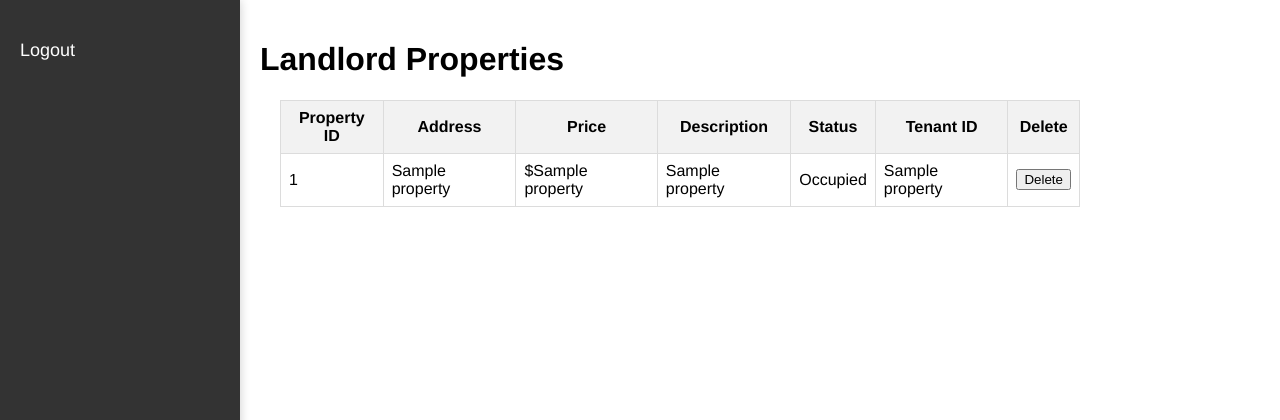
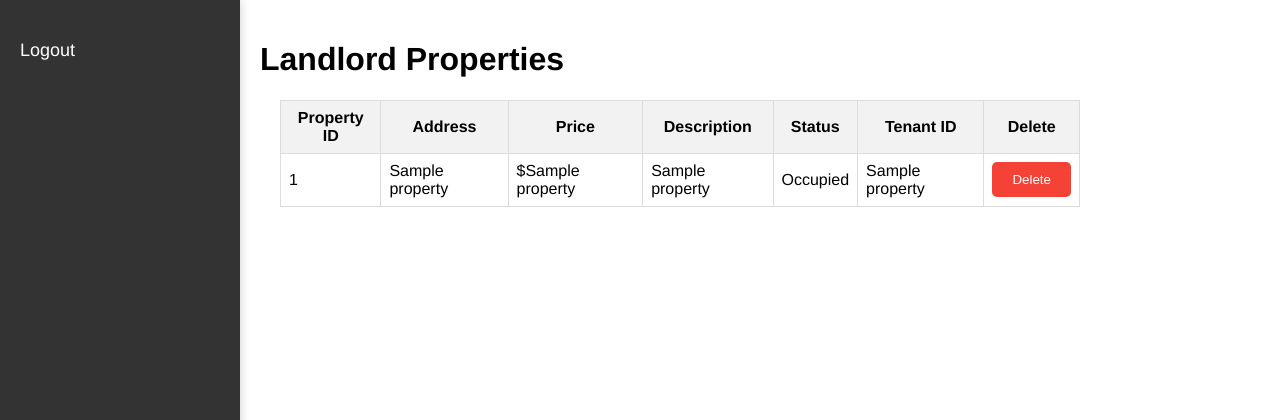
Before and after one commit to JaeHyeokSeong/ASD_Assignment_Flask, a Flask app: template templates/landlord_properties.html in a window 1280 px wide. Shown: the top 420 px of the page. Run offline with Flask 3, Linux system fonts and the light colour scheme; the template is opened without the code that fills it: most values are stand-ins (such as "Sample title", 1, 10 or a date in 2020).

Commit message:
sandy-final

```diff
--- a/templates/landlord_properties.html
+++ b/templates/landlord_properties.html
@@ -29,6 +29,20 @@
                 word-wrap: break-word; /* Wrap long text to the next line */
                 max-width: 150px; /* Maximum width for a cell */
             }
+
+              .delete-button {
+            background-color: #f44336; /* Red background color */
+            color: white; /* White text color */
+            border: none; /* No border */
+            padding: 10px 20px; /* Padding for button size */
+            cursor: pointer; /* Cursor on hover */
+            border-radius: 5px; /* Rounded corners */
+        }
+
+        /* Style for the delete button on hover */
+        .delete-button:hover {
+            background-color: #ff0000; /* Darker red background color on hover */
+        }
         </style>
 
 
@@ -43,13 +57,7 @@
                 }
             }
 
-
         </script>
-
-
-
-
-
 
     </head>
     <body>
```
